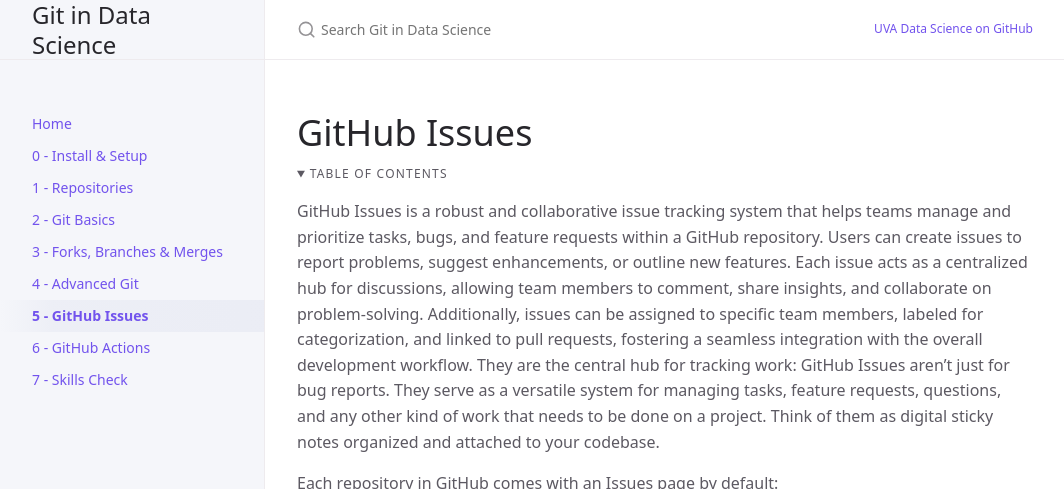
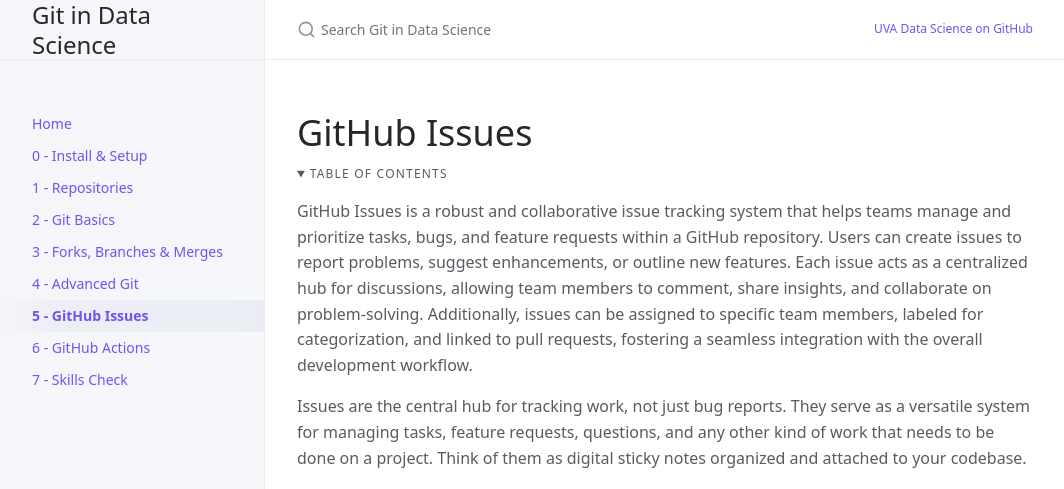
Before and after one commit to UVADS/git-basics, a Jekyll site: the page built from docs/issues.md, in a window 1280 px wide and 900 px high, cut to the strip 0-489 px from the top of the window. Shown: the whole strip, without its empty margins (107-1171 px from the left). Built offline with Jekyll 4.4.1, drawn with Linux system fonts in a browser that asks for light colours; cached includes are drawn as plain includes.

```diff
--- a/docs/issues.md
+++ b/docs/issues.md
@@ -17,9 +17,9 @@ last_modified_date: "2025-05-06 02:13AM"
 {:toc}
 </details>
 
+GitHub Issues is a robust and collaborative issue tracking system that helps teams manage and prioritize tasks, bugs, and feature requests within a GitHub repository. Users can create issues to report problems, suggest enhancements, or outline new features. Each issue acts as a centralized hub for discussions, allowing team members to comment, share insights, and collaborate on problem-solving. Additionally, issues can be assigned to specific team members, labeled for categorization, and linked to pull requests, fostering a seamless integration with the overall development workflow.
 
-GitHub Issues is a robust and collaborative issue tracking system that helps teams manage and prioritize tasks, bugs, and feature requests within a GitHub repository. Users can create issues to report problems, suggest enhancements, or outline new features. Each issue acts as a centralized hub for discussions, allowing team members to comment, share insights, and collaborate on problem-solving. Additionally, issues can be assigned to specific team members, labeled for categorization, and linked to pull requests, fostering a seamless integration with the overall development workflow.
-They are the central hub for tracking work: GitHub Issues aren't just for bug reports. They serve as a versatile system for managing tasks, feature requests, questions, and any other kind of work that needs to be done on a project. Think of them as digital sticky notes organized and attached to your codebase.
+Issues are the central hub for tracking work, not just bug reports. They serve as a versatile system for managing tasks, feature requests, questions, and any other kind of work that needs to be done on a project. Think of them as digital sticky notes organized and attached to your codebase.
 
 Each repository in GitHub comes with an Issues page by default:
 
```
